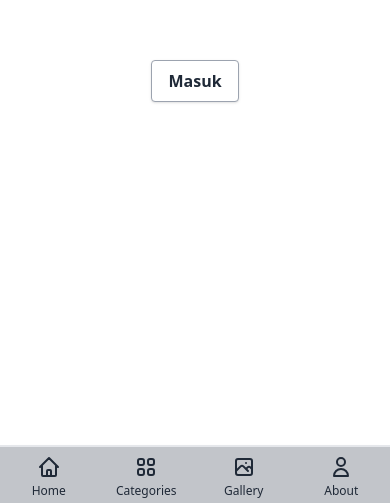
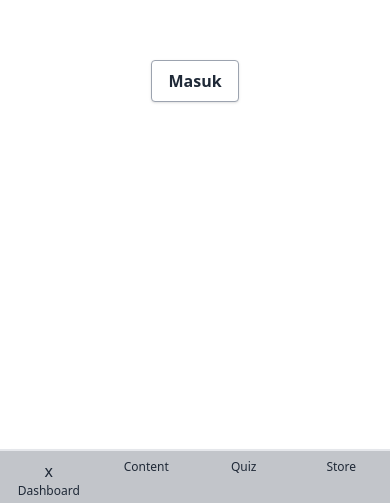
Before and after one commit to MochamadRafli21/react-academy, a React (Vite) app: page /dashboard in a window 390 px wide. Shown: the part 341-844 px from the top of the page. Built offline with nearby package versions, Linux system fonts and the light colour scheme; sample sign-in values are in the browser's storage.

Commit message:
Mochamad Rafli || add bottom bar mobile

```diff
--- a/src/components/sidebar.jsx
+++ b/src/components/sidebar.jsx
@@ -35,7 +35,7 @@ const Sidebar = (props) => {
                     </svg>
                 )}
 
-                <div className={`hidden md:block fixed top-0 left-0 bg-white-600 border-r-2 border-gray-500 p-10 pl-20 text-white h-full z-40 ease-in-out duration-100 ${showSidebar ? "w-[20vw] translate-x-0": "w-[0vw] -translate-x-full"}`}>
+                <div className={`hidden md:block fixed top-0 left-0 bg-white-600 border-r-2 border-gray-500 p-10 pl-20 text-white h-full z-40 ease-in-out duration-100 ${showSidebar ? "md:w-1/3 lg:w-[24vw] translate-x-0": "w-[0vw] -translate-x-full"}`}>
                     <div className="flex flex-col">
                     {showSidebar ? (
                             menus.map((menu) => (
@@ -51,49 +51,24 @@ const Sidebar = (props) => {
                                 </button>
                                 </a>
                             ))
-                            ):""}
+                    ):""}
                     </div>
                 </div>
 
                 <section
                     class="block md:hidden fixed bottom-0 inset-x-0 z-50 shadow-lg text-gray-800 bg-gray-700 dark:bg-dark backdrop-blur-lg bg-opacity-30 dark:bg-opacity-30 dark:text-gray-400 border-t-2 border-royal/20">
                     <div id="tabs" class="flex justify-between">
-                        <a href="#"
-                        class="w-full focus:text-royal hover:text-royal justify-center inline-block text-center pt-2 pb-1 hover:bg-white"
-                        activeClass="dark:text-gray-100 text-black">
-                        <svg xmlns="http://www.w3.org/2000/svg" class="h-6 w-6 inline-block mb-1" fill="none" viewBox="0 0 24 24" stroke="currentColor">
-                            <path stroke-linecap="round" stroke-linejoin="round" stroke-width="2" d="M3 12l2-2m0 0l7-7 7 7M5 10v10a1 1 0 001 1h3m10-11l2 2m-2-2v10a1 1 0 01-1 1h-3m-6 0a1 1 0 001-1v-4a1 1 0 011-1h2a1 1 0 011 1v4a1 1 0 001 1m-6 0h6" />
-                        </svg>
-                        <span class="tab block text-xs">Home</span>
-                        </a>
-                        <a href="#"
-                        class="w-full focus:text-royal hover:text-royal justify-center inline-block text-center pt-2 pb-1 hover:bg-white"
-                        activeClass="dark:text-gray-100 text-black">
-                        <svg xmlns="http://www.w3.org/2000/svg" class="h-6 w-6 inline-block mb-1" fill="none" viewBox="0 0 24 24"
-                            stroke="currentColor">
-                            <path stroke-linecap="round" stroke-linejoin="round" stroke-width="2"
-                            d="M4 6a2 2 0 012-2h2a2 2 0 012 2v2a2 2 0 01-2 2H6a2 2 0 01-2-2V6zM14 6a2 2 0 012-2h2a2 2 0 012 2v2a2 2 0 01-2 2h-2a2 2 0 01-2-2V6zM4 16a2 2 0 012-2h2a2 2 0 012 2v2a2 2 0 01-2 2H6a2 2 0 01-2-2v-2zM14 16a2 2 0 012-2h2a2 2 0 012 2v2a2 2 0 01-2 2h-2a2 2 0 01-2-2v-2z" />
-                        </svg>
-                        <span class="tab block text-xs">Categories</span>
-                        </a>
-                        <a href="#"
-                        class="w-full focus:text-royal hover:text-royal justify-center inline-block text-center pt-2 pb-1 hover:bg-white"
-                        activeClass="dark:text-gray-100 text-black">
-                        <svg xmlns="http://www.w3.org/2000/svg" class="h-6 w-6 inline-block mb-1" fill="none" viewBox="0 0 24 24"
-                            stroke="currentColor">
-                            <path stroke-linecap="round" stroke-linejoin="round" stroke-width="2"
-                            d="M4 16l4.586-4.586a2 2 0 012.828 0L16 16m-2-2l1.586-1.586a2 2 0 012.828 0L20 14m-6-6h.01M6 20h12a2 2 0 002-2V6a2 2 0 00-2-2H6a2 2 0 00-2 2v12a2 2 0 002 2z" />
-                        </svg>
-                        <span class="tab block text-xs">Gallery</span>
-                        </a>
-                        <a href="#"
-                        class="w-full focus:text-royal hover:text-royal justify-center inline-block text-center pt-2 pb-1 hover:bg-white"
-                        activeClass="dark:text-gray-100 text-black">
-                        <svg xmlns="http://www.w3.org/2000/svg" class="h-6 w-6 inline-block mb-1" fill="none" viewBox="0 0 24 24" stroke="currentColor">
-                            <path stroke-linecap="round" stroke-linejoin="round" stroke-width="2" d="M16 7a4 4 0 11-8 0 4 4 0 018 0zM12 14a7 7 0 00-7 7h14a7 7 0 00-7-7z" />
-                        </svg>
-                        <span class="tab block text-xs">About</span>
-                        </a>
+                        {
+                            menus.map((menu) => (
+                                <a href={menu.url}
+                                class="w-full focus:text-royal hover:text-royal justify-center inline-block text-center pt-2 pb-1 hover:bg-white"
+                                activeClass="dark:text-gray-100 text-black">
+                                    {menu.icon}
+                                    <span class="tab block text-xs">{menu.name}</span>
+                                </a>
+                            ))
+
+                        }
                     </div>
                 </section>
             </>
```
